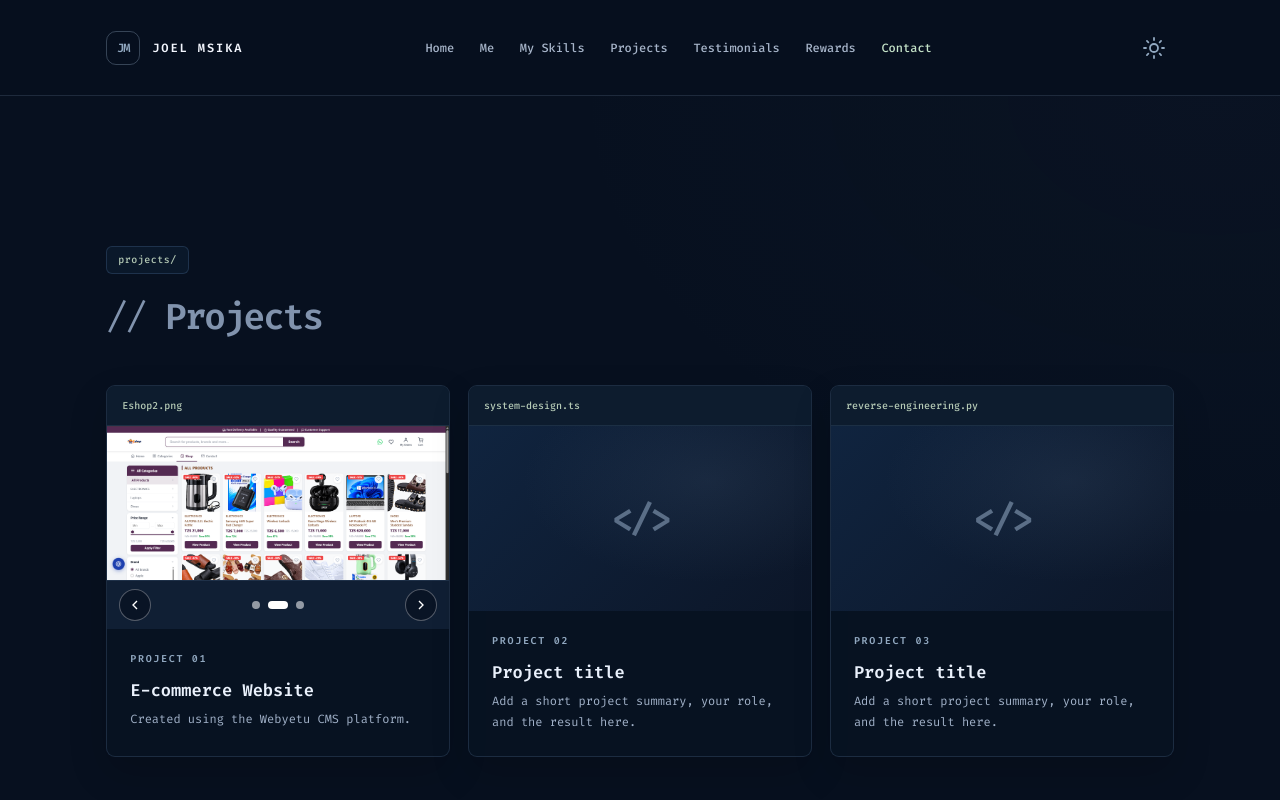
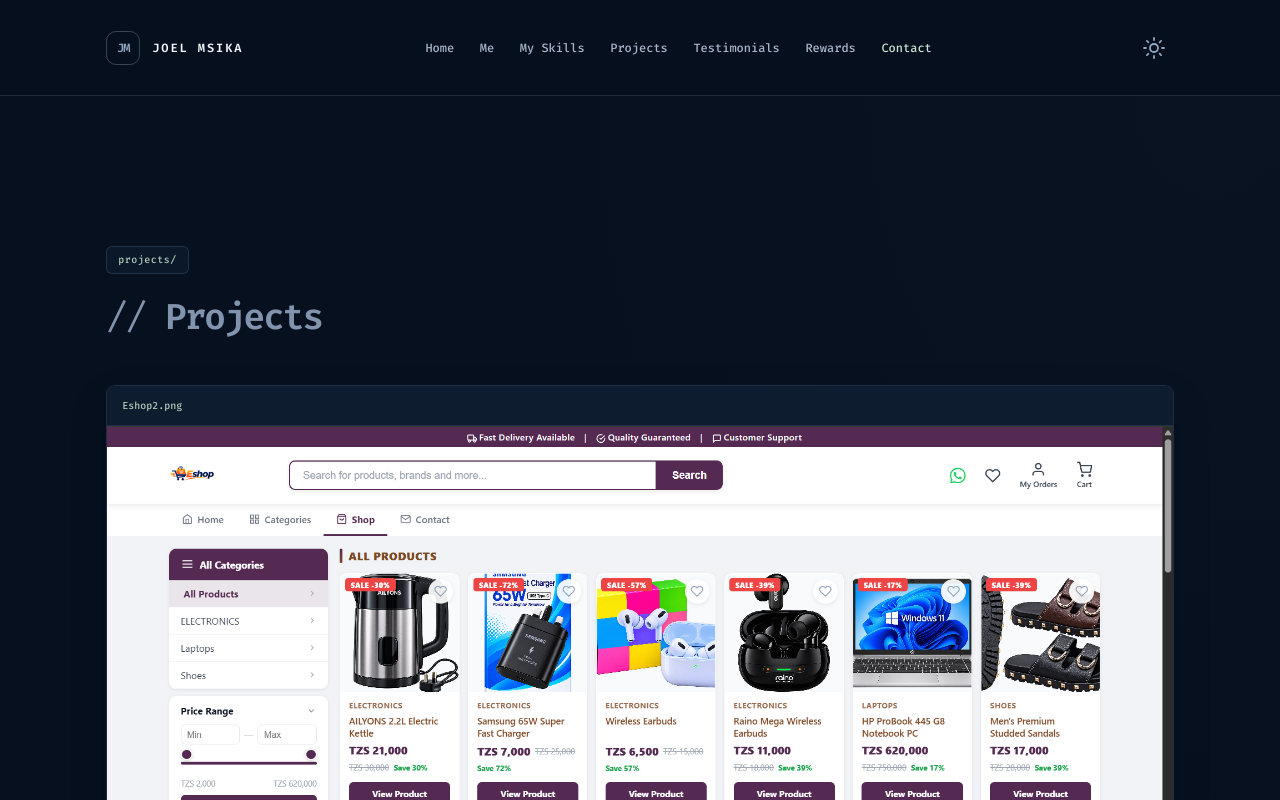
Before and after one commit to joelmsika-pixel/p, a Vue app: page /projects in a window 1280 px wide. Shown: the top 800 px of the page. Built offline with nearby package versions, Linux system fonts and the light colour scheme.

Commit message:
style: adjust grid layout in Projects.vue for better responsiveness and visual hierarchy

```diff
--- a/src/views/Projects.vue
+++ b/src/views/Projects.vue
@@ -68,11 +68,12 @@ onBeforeUnmount(() => window.clearInterval(slideshowTimer))
     <div class="mx-auto w-full max-w-[1120px]">
       <span class="mb-6 block w-fit rounded-[6px] border border-[rgba(110,154,209,0.2)] bg-[rgba(12,27,47,0.78)] px-[11px] py-2 font-code text-[10px] font-medium leading-none tracking-[.05em] text-[#b4c9b5]">projects/</span>
       <h2 id="projects-title" class="m-0 text-[clamp(24px,3vw,36px)] font-semibold leading-[1.08] tracking-[-.055em] text-[#8193ad]"><span class="font-normal" aria-hidden="true">// </span>Projects</h2>
-      <div class="mt-12 grid grid-cols-3 gap-[18px] max-[900px]:grid-cols-2 max-[640px]:mt-[34px] max-[640px]:grid-cols-1 max-[640px]:gap-[14px]">
+      <div class="mt-12 grid grid-cols-2 gap-[18px] max-[640px]:mt-[34px] max-[640px]:grid-cols-1 max-[640px]:gap-[14px]">
         <article
           v-for="project in projects"
           :key="project.id"
           class="project-card relative min-w-0 overflow-hidden rounded-[9px] border border-[rgba(114,151,196,0.2)] bg-[rgba(8,19,34,0.86)] shadow-[0_16px_38px_rgba(0,0,0,0.16)]"
+          :class="project.id === 1 ? 'col-span-2 max-[640px]:col-span-1' : ''"
         >
           <div class="border-b border-[rgba(114,151,196,0.15)] bg-[rgba(18,34,55,0.65)] px-[15px] py-[11px] font-code text-[10px] font-medium leading-[1.75] text-[#b4c9b5]">
             <template v-if="project.id === 1">Eshop{{ activeSlide + 1 }}.png</template>
```
